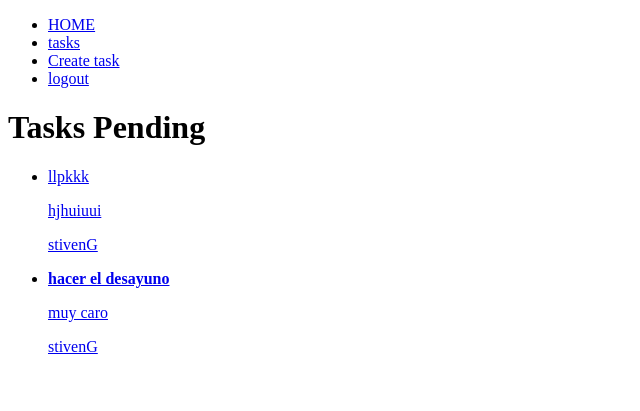
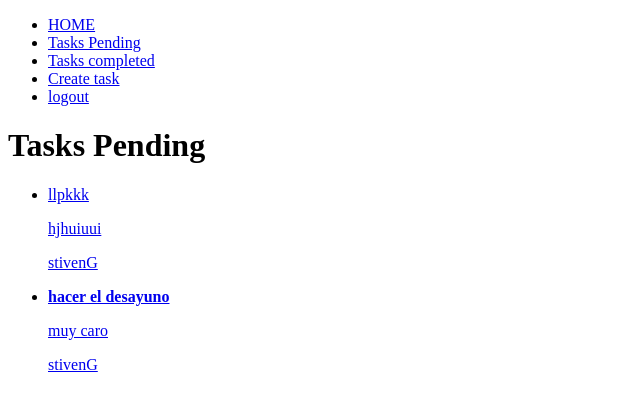
Before and after one commit to stivenga/proyecto_Django, a Django app: page /tasks/ in a window 1280 px wide. Shown: the top 411 px of the page, without its empty margins (0-640 px from the left). Run offline with Django 5.2, Linux system fonts and the light colour scheme; a user stored in the database is signed in; data comes from the database, SQL or seed files in the repository; both versions use the stored data as it was after the commit.

Commit message:
CRUD realizado

```diff
--- a/djangoCrud/urls.py
+++ b/djangoCrud/urls.py
@@ -23,10 +23,12 @@
     path('', views.home, name='home' ),
     path('signup/', views.signup, name='signup' ),
     path('tasks/', views.tasks, name='tasks' ),
+    path('tasks_completed/', views.tasks_completed, name='tasks_completed' ),
     path('tasks/create/', views.create_task, name='create_task' ),
     path('tasks/<int:task_id>/', views.task_detail, name='task_detail' ),
     path('tasks/<int:task_id>/complete', views.complete_task, name='complete_task' ),
     path('tasks/<int:task_id>/delete', views.delete_task, name='delete_task' ),
     path('logout/', views.signout, name='logout' ),
     path('signin/', views.signin, name='signin' ),
+
 ]
--- a/tasks/templates/base.html
+++ b/tasks/templates/base.html
@@ -14,11 +14,17 @@
             </li>
             {% if user.is_authenticated %}
             <li>
-                <a href="/tasks">tasks</a>
+                <a href="{% url 'tasks' %}">Tasks Pending</a>
             </li>
+
+            <li>
+                <a href="{% url 'tasks_completed' %}">Tasks completed</a>
+            </li>
+
             <li>
                 <a href="/tasks/create">Create task</a>
             </li>
+
             <li>
                 <a href="/logout">logout</a>
             </li>
@@ -26,6 +32,7 @@
             <li>
                 <a href="/signup">signup</a>
             </li>
+
             <li>
                 <a href="/signin">Signin</a>
             </li>
--- a/tasks/templates/tasks.html
+++ b/tasks/templates/tasks.html
@@ -15,6 +15,7 @@
          {% endif %}
          <p>{{task.description}}</p>
          <p>{{task.user.username}}</p>
+         <p>{{ task.datacompleted|date:'M d Y H:i' }}</p>
        </a>
     </li>
     {% endfor %}
--- a/tasks/views.py
+++ b/tasks/views.py
@@ -41,6 +41,14 @@
     tasks = Tasks.objects.filter(user=request.user, datecompleted__isnull=True)
 
     return render(request, 'tasks.html', {'tasks' : tasks})
+
+
+def tasks_completed(request):
+
+    tasks = Tasks.objects.filter(user=request.user, datecompleted__isnull=False).order_by
+    ('-datecompleted')
+    return render(request, 'tasks.html', {'tasks' : tasks})
+
 
 def create_task(request):
 
```
Also changed, not shown: db.sqlite3.
